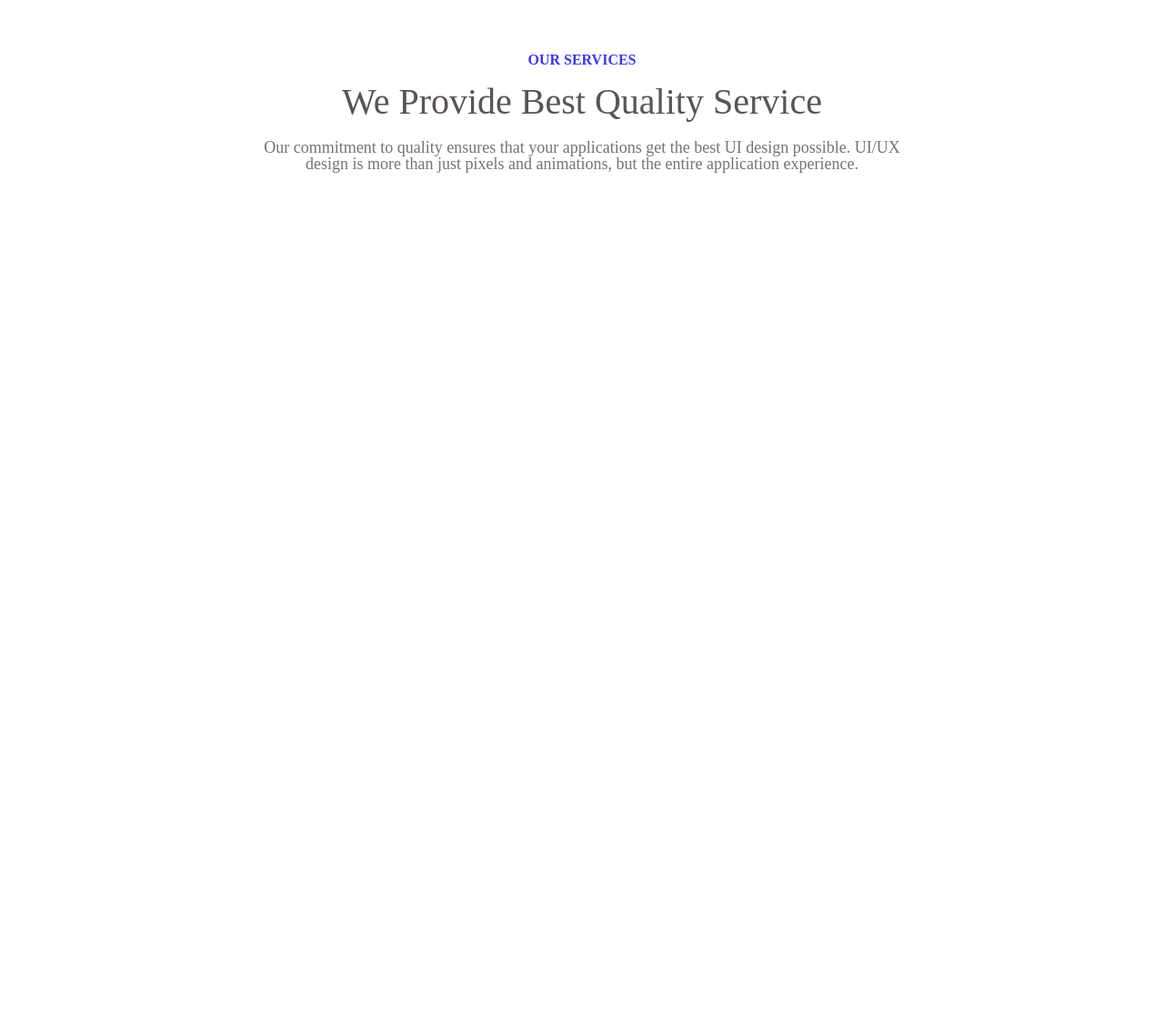
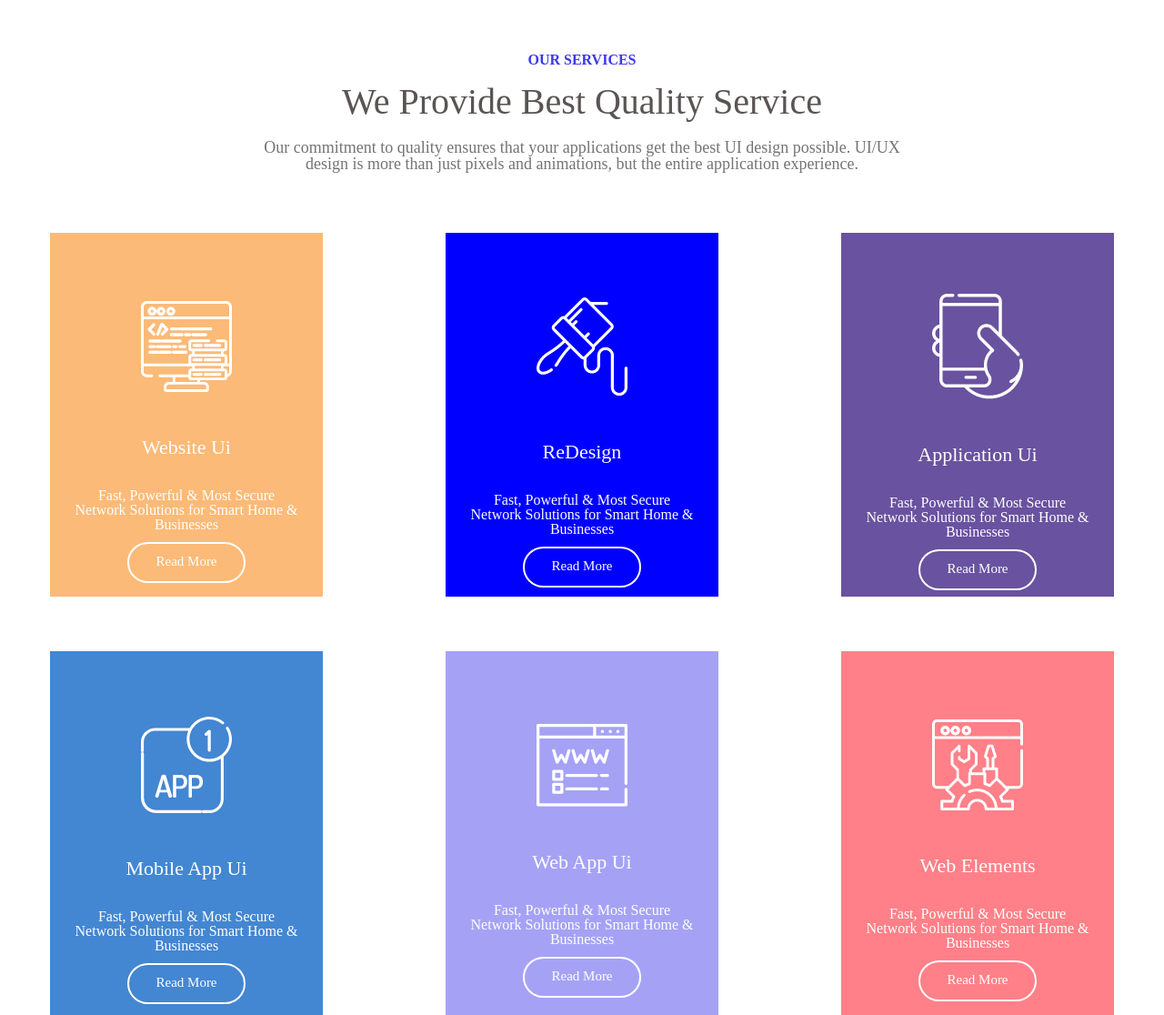
Before and after one commit to ninousenashvili/lesson-7, a plain HTML site: page index.html in a window 1280 px wide. Shown: the part 965-2081 px from the top of the page at 91% size. Before the commit the page ends 1155 px from the top, so only its background shows below. Drawn offline with Linux system fonts and the light colour scheme.

Commit message:
add flex bocks styles

```diff
--- a/css/style.css
+++ b/css/style.css
@@ -93,5 +93,114 @@ h3{
     color: #747474;
     font-size: 18px;
     display: inline-block;
+    margin-bottom: 67px;
 
 }
+.bottom-section{
+    width: 1170px;
+    margin: 0 auto;
+
+
+}
+
+/* flex blocks*/
+ .bottom-block{
+    display: flex;
+    justify-content: space-between;
+    flex-wrap: wrap;
+
+}
+
+.block{
+    width: 300px;
+    height: 400px;
+    display: flex;
+    flex-direction: column;
+    justify-content: center;
+    align-items: center;
+
+
+}
+
+.text{
+    width: 250px;
+    text-align: center;
+    margin-top: 13px;
+    margin-bottom: 11px;
+    font-size: 16px;
+    color: white;
+}
+.image{
+    margin-bottom: 50px;
+    margin-top: 60px;
+}
+
+
+.block-heading{
+    font-size: 22px;
+    color: #FFFFFF;
+}
+.block:nth-child(1){
+    background-color:#FBBA77;
+}
+
+.block:nth-child(2){
+    background-color: blue;
+
+}
+
+.block:nth-child(3){
+    background-color: #69529F;
+}
+.block:nth-child(4){
+    background-color: #4386D2;
+    margin-top: 60px;
+}
+.block:nth-child(5){
+    background-color:#A5A2F6;
+    margin-top: 60px;
+}
+.block:nth-child(6){
+    background-color:#FF8088;
+    margin-top: 60px;
+}
+
+
+/*icon styles*/
+.icon{
+
+    width: 130px;
+    height: 45px;
+    border: 2px solid white;
+    border-radius: 23px;
+    text-align: center;
+    padding: 12px 0px;
+    color: white;
+    font-size: 15px;
+}
+
+.icon:hover{
+    background-color: white;
+    color: #4B647E;
+}
+.coral{
+    background-color:#FBBA77; ;
+}
+.blue{
+    background-color: blue;
+}
+.indigo{
+    background-color: #69529F;
+}
+.lightblue{
+    background-color: #4386D2;
+}
+
+.purple{
+    background-color: #A5A2F6;;
+}
+
+.pink{
+    background-color: #FF8088;;
+
+}
--- a/index.html
+++ b/index.html
@@ -51,6 +51,63 @@
                 more than just pixels and animations, but the entire application experience.</p>
         </div>
 
+        <div class="bottom-block">
+            <div class="block">
+                <img class="image" src="image/001-data.png" alt="computer">
+                <h3 class="block-heading">Website Ui</h3>
+                <p class="text"> Fast, Powerful & Most Secure Network Solutions for Smart Home & Businesses</p>
+                <div class="icon coral">
+                    <p>Read More</p>
+                </div>
+            </div>
+
+
+            <div class="block">
+                <img class="image" src="image/Path 1598.png" alt="brush">
+                <h3 class="block-heading">ReDesign</h3>
+                <p class="text"> Fast, Powerful & Most Secure Network Solutions for Smart Home & Businesses</p>
+                <div class="icon blue">
+                    <p>Read More</p>
+                </div>
+            </div>
+
+            <div class="block">
+                <img class="image" src="image/002-phone.png" alt="phone">
+                <h3 class="block-heading">Application Ui</h3>
+                <p class="text"> Fast, Powerful & Most Secure Network Solutions for Smart Home & Businesses</p>
+                <div class="icon indigo">
+                    <p>Read More</p>
+                </div>
+            </div>
+
+            <div class="block">
+                <img class="image" src="image/004-app.png" alt="app">
+                <h3 class="block-heading">Mobile App Ui</h3>
+                <p class="text"> Fast, Powerful & Most Secure Network Solutions for Smart Home & Businesses</p>
+                <div class="icon lightblue">
+                    <p>Read More</p>
+                </div>
+            </div>
+
+            <div class="block">
+                <img class="image" src="image/006-domain-registration.png" alt="website">
+                <h3 class="block-heading">Web App Ui</h3>
+                <p class="text"> Fast, Powerful & Most Secure Network Solutions for Smart Home & Businesses</p>
+                <div class="icon purple">
+                    <p>Read More</p>
+                </div>
+            </div>
+            <div class="block">
+                <img class="image" src="image/005-repair.png" alt="repair">
+                <h3 class="block-heading">Web Elements</h3>
+                <p class="text"> Fast, Powerful & Most Secure Network Solutions for Smart Home & Businesses</p>
+                <div class="icon pink">
+                    <p>Read More</p>
+                </div>
+            </div>
+
+        </div>
+
     </section>
 
 
```
Also changed, not shown: image/001-data.png (added), image/002-phone.png (added), image/004-app.png (added), image/005-repair.png (added), image/006-domain-registration.png (added), image/Path 1598.png (added).
